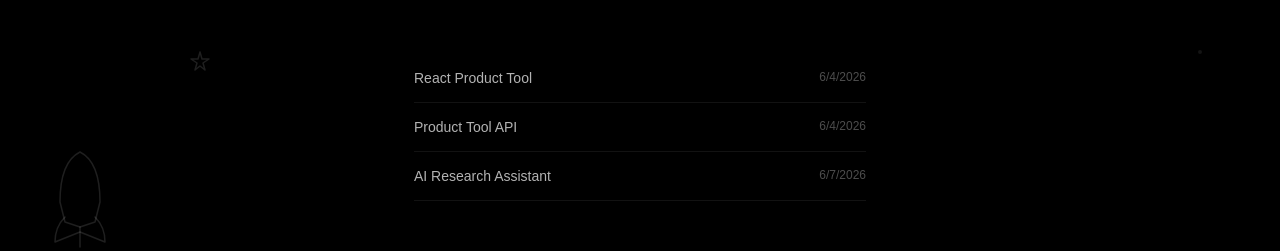
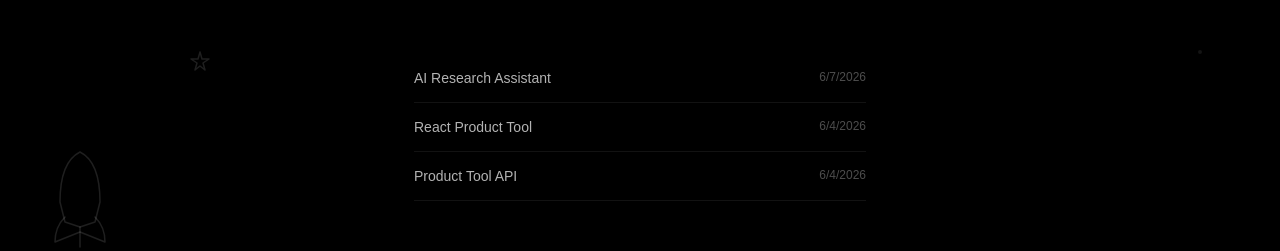
Before and after one commit to andinalloldtales/personal-website, a React (Vite) app: page / in a window 1280 px wide. Shown: the part 248-499 px from the top of the page. Built offline with nearby package versions, Linux system fonts and the light colour scheme.

Commit message:
move research assistant to top

```diff
--- a/src/App.jsx
+++ b/src/App.jsx
@@ -3,9 +3,10 @@ import { useEffect, useRef } from "react";
 import './index.css'
 
 const projects = [
+  { name: "AI Research Assistant", url: "https://amsresearch.vercel.app/", year: "6/7/2026" },
   { name: "React Product Tool", url: "https://github.com/andinalloldtales/react-product-tool", year: "6/4/2026" },
   { name: "Product Tool API", url: "https://github.com/andinalloldtales/backend-product-tool", year: "6/4/2026" },
-  { name: "AI Research Assistant", url: "https://amsresearch.vercel.app/", year: "6/7/2026" },
+
 ];
 
 const Doodles = () => {
```
